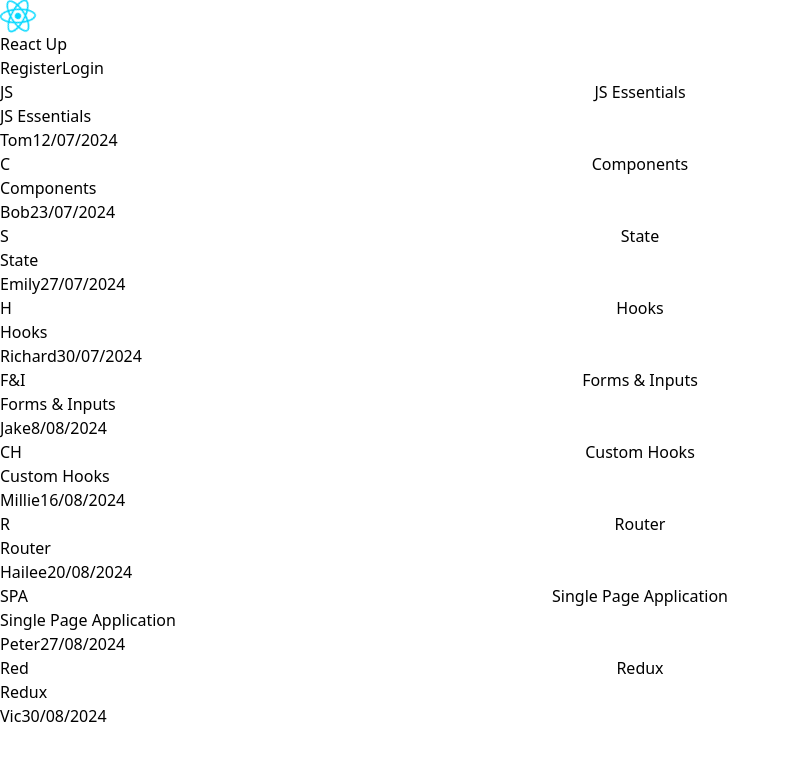
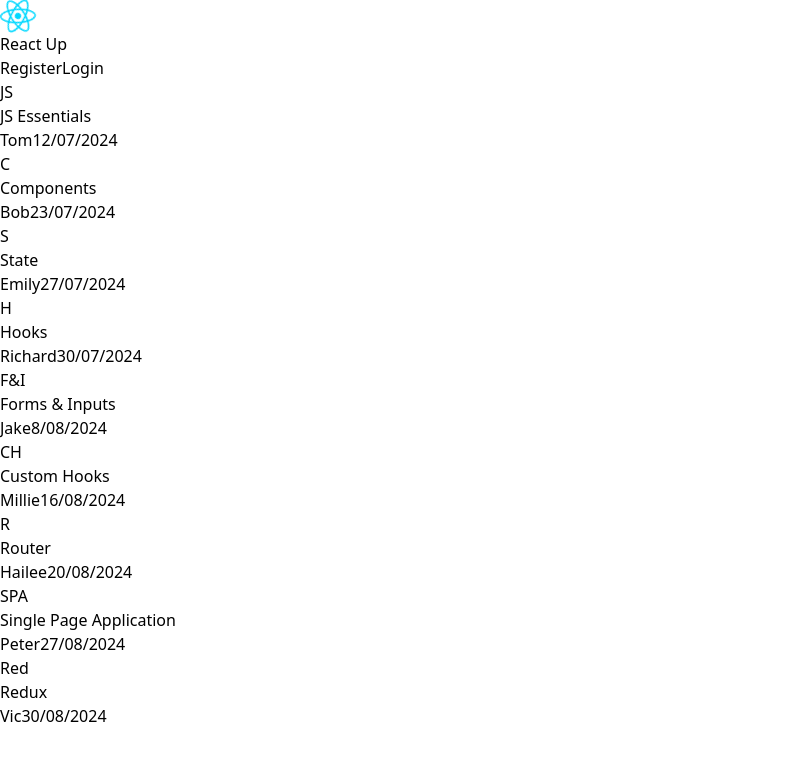
Before and after one commit to Chet4nSingh/INT252-React, a React (Vite) app: page / in a window 1280 px wide. Shown: the top 760 px of the page, without its empty margins (0-790 px from the left). Built offline with nearby package versions, Linux system fonts and the light colour scheme.

Commit message:
React + Tailwind CSS

```diff
--- a/src/projects/LandingPage/components/TopicModal.jsx
+++ b/src/projects/LandingPage/components/TopicModal.jsx
@@ -1,7 +1,6 @@
 export default function TopicModal({ topic }) {
   return (
     <dialog className="w-3/5 h-4/5 p-8 bg-slate-800 border text-white" open>
-      <h1 className="text-6xl">{topic.name}</h1>
     </dialog>
   );
 }
```
